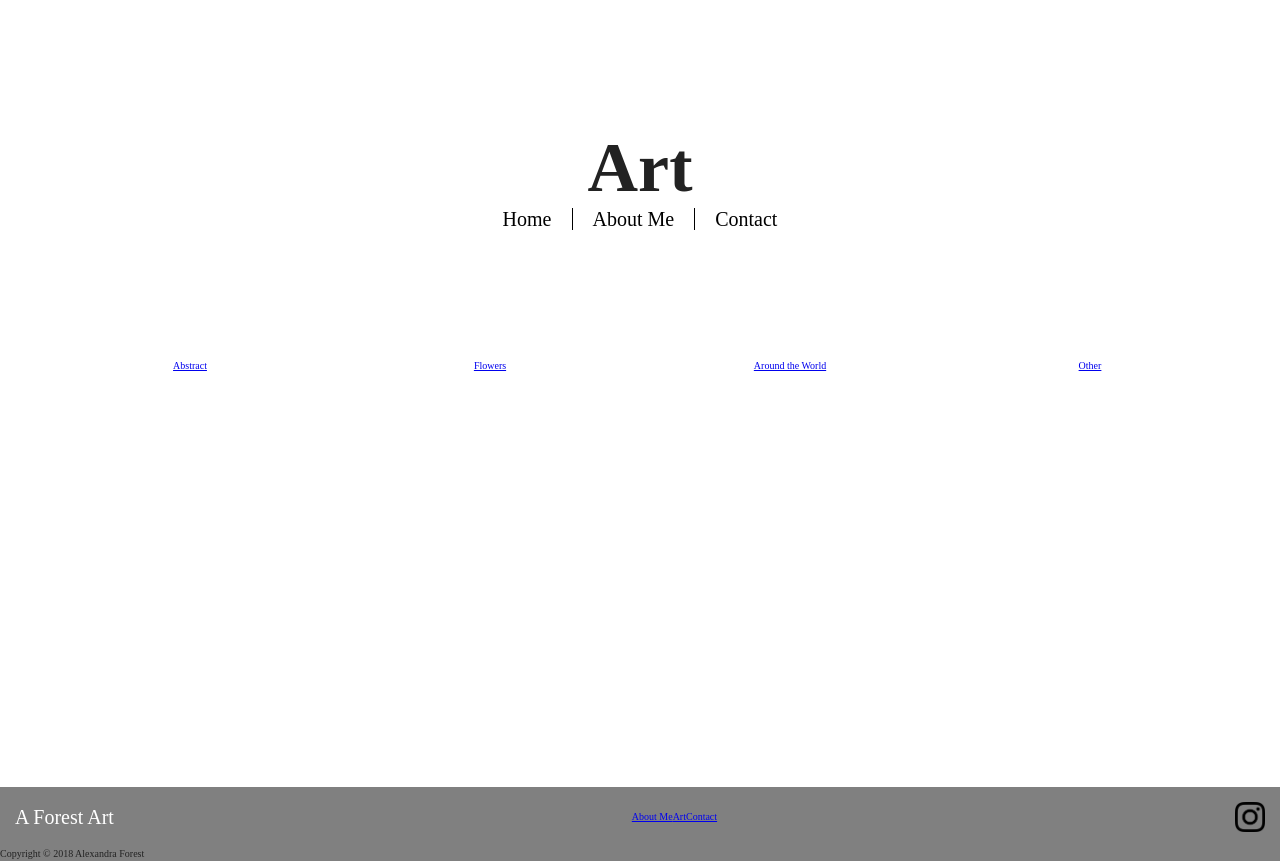
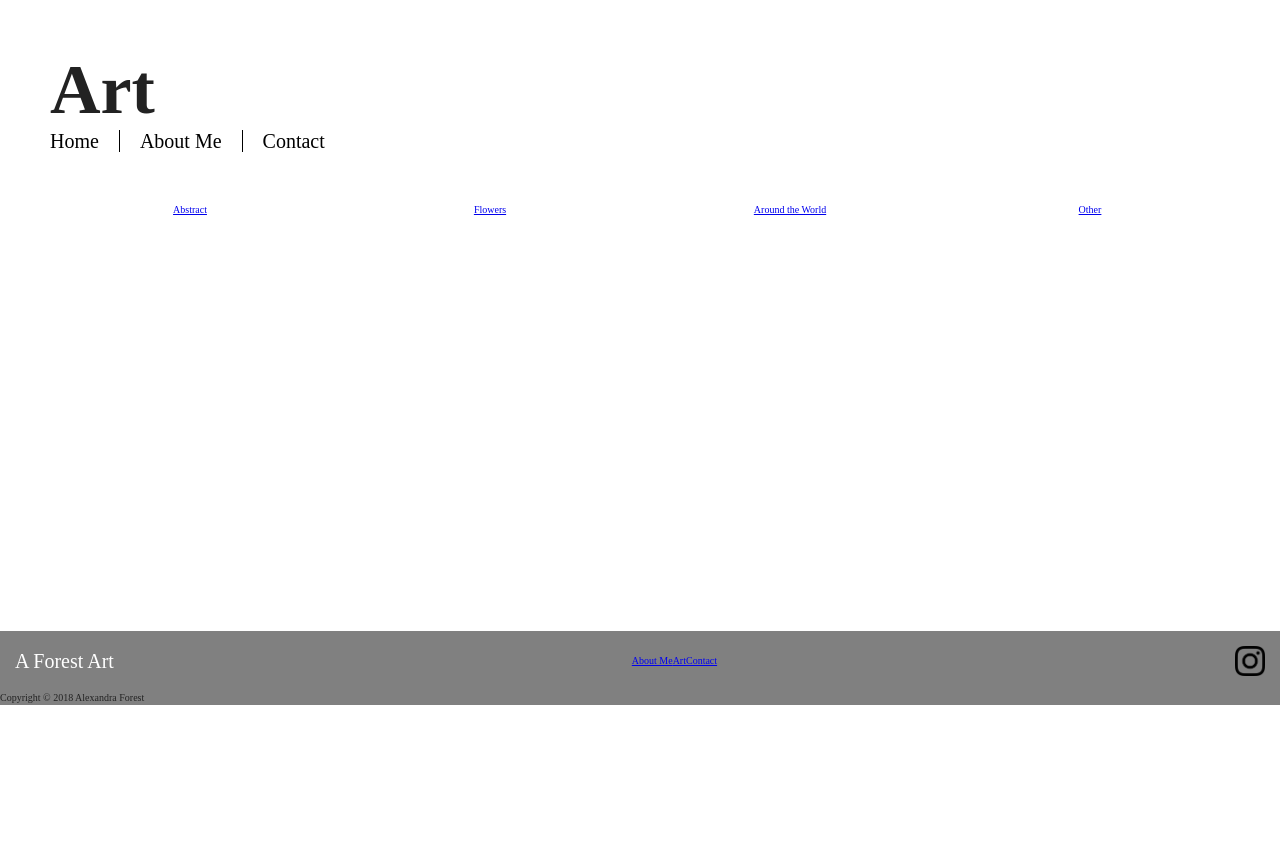
Before and after one commit to williamstrong/ForestArtFrontEnd, a React app: page /art in a window 1280 px wide. After the commit the page ends 800 px from the top, so only its background shows below. Built offline with nearby package versions, Linux system fonts and the light colour scheme.

Commit message:
Move constants to new file

```diff
--- a/src/components/art/categories/Categories.jsx
+++ b/src/components/art/categories/Categories.jsx
@@ -2,8 +2,7 @@ import React from 'react';
 import { css } from 'emotion';
 
 import CategoiesContainer from './container/CategoriesContainer';
-import NavBar from '../../shared/nav/NavBar';
-import { pages, name } from '../NavigationConstants';
+import ArtNav from '../nav/ArtNav';
 
 const navPositionStyle = css({
   textAlign: 'center',
@@ -12,11 +11,13 @@ const navPositionStyle = css({
 
 const Categories = ({ match }) => (
   <div>
-    <div>
-      <NavBar name={name} pages={pages} positionStyle={navPositionStyle} />
-    </div>
+    <ArtNav />
     <CategoiesContainer match={match} />
   </div>
 );
 
+Categories.propTypes = {
+
+};
+
 export default Categories;
--- a/src/components/art/categories/container/CategoriesContainer.jsx
+++ b/src/components/art/categories/container/CategoriesContainer.jsx
@@ -4,7 +4,7 @@ import { css } from 'emotion';
 
 import CategoryBox from '../presentational/CategoryBox';
 
-import { categories } from '../../NavigationConstants';
+import { categories } from '../../constants/Navigation';
 
 const styles = {
   container: css({
--- a/src/components/art/category/Category.jsx
+++ b/src/components/art/category/Category.jsx
@@ -4,14 +4,9 @@ import PropTypes from 'prop-types';
 
 import CategoryNavigationContainer from './container/CategoryNavigationContainer';
 import PreviewContainer from '../../shared/preview/container/PreviewContainer';
-import NavBar from '../../shared/nav/NavBar';
+import Header from '../header/Header';
+import ArtNav from '../nav/ArtNav';
 
-import { pages, name } from '../NavigationConstants';
-
-const navPosition = css({
-  padding: '5em',
-  display: 'inline-block',
-});
 
 const styles = {
   headerImage: css({
@@ -32,10 +27,8 @@ export default class Category extends Component {
     const { match: { params: { category } } } = this.props;
     return (
       <div>
-        {/* <HeaderImage /> */}
-        <div className={styles.headerImage} />
-        {/* End */}
-        <NavBar positionStyle={navPosition} pages={pages} name={name} />
+        <Header styles={styles.headerImage} />
+        <ArtNav />
         <CategoryNavigationContainer category={category} />
         <PreviewContainer category={category} />
       </div>
--- a/src/components/art/category/container/CategoryNavigationContainer.jsx
+++ b/src/components/art/category/container/CategoryNavigationContainer.jsx
@@ -3,7 +3,7 @@ import { css } from 'emotion';
 
 import CategoryLink from '../presentational/CategoryLink';
 
-import { categories } from '../../NavigationConstants';
+import { categories } from '../../constants/Navigation';
 
 const styles = {
   navBar: css({
--- a/src/components/art/NavigationConstants.jsx
+++ b/src/components/art/constants/Navigation.jsx
@@ -1,3 +1,4 @@
+import { css } from 'emotion';
 
 export const pages = [
   {
@@ -44,3 +45,8 @@ export const categories = [
     url: '/art/other',
   },
 ];
+
+export const navPosition = css({
+  padding: '5em',
+  display: 'inline-block',
+});
--- /dev/null
+++ b/src/components/art/header/Header.jsx
@@ -0,0 +1,16 @@
+import React from 'react';
+import PropTypes from 'prop-types';
+
+const Header = ({ styles }) => (
+  <div>
+    {/* <HeaderImage /> */}
+    <div className={styles} />
+    {/* End */}
+  </div>
+);
+
+Header.propTypes = {
+  styles: PropTypes.string.isRequired,
+};
+
+export default Header;
--- /dev/null
+++ b/src/components/art/nav/ArtNav.jsx
@@ -0,0 +1,15 @@
+import React from 'react';
+
+import NavBar from '../../shared/nav/NavBar';
+
+import { name, navPosition, pages } from '../constants/Navigation';
+
+const ArtNav = () => (
+  <NavBar
+    positionStyle={navPosition}
+    pages={pages}
+    name={name}
+  />
+);
+
+export default ArtNav;
```
